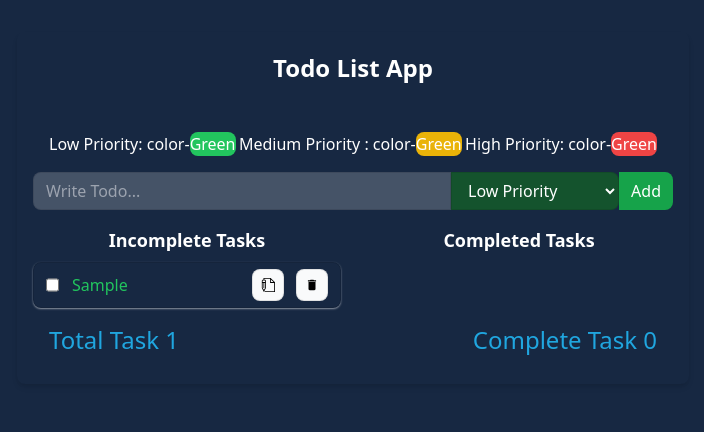
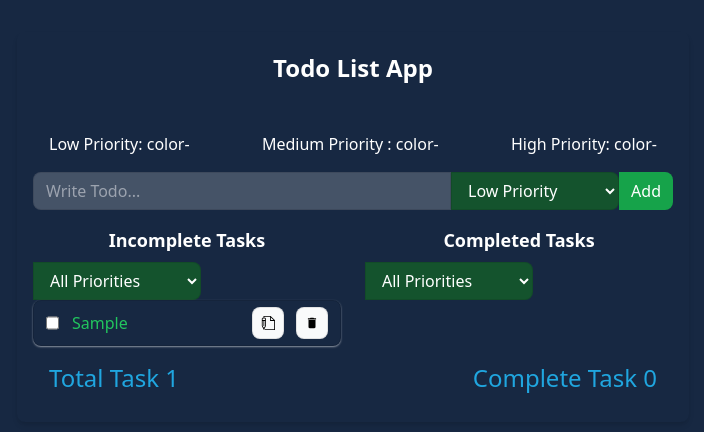
Before and after one commit to BorhanBappy/QtecTodoAPP, a React (Vite) app: page / in a window 1280 px wide. Both pictures are taken after typing "Sample" into the empty fields and a click on the button "Add". Shown: the top 432 px of the page, without its empty margins (287-991 px from the left). Built offline with nearby package versions, Linux system fonts and the light colour scheme.

Commit message:
filtering

```diff
--- a/src/App.jsx
+++ b/src/App.jsx
@@ -1,6 +1,7 @@
-import { useState,useEffect } from "react";
+import { useState, useEffect } from "react";
 import { TodoProvider } from "./contexts";
 import { TodoForm, TodoItem } from "./components";
+import Priority from "./components/Priority";
 
 function App() {
   const [todos, setTodos] = useState([]);
@@ -28,30 +29,23 @@ function App() {
       )
     );
   };
-//Local Storage
+
+  //Local Storage
   useEffect(() => {
-    const todos = JSON.parse(localStorage.getItem("todos"))
+    const todos = JSON.parse(localStorage.getItem("todos"));
 
     if (todos && todos.length > 0) {
-      setTodos(todos)
+      setTodos(todos);
     }
-  }, [])
+  }, []);
 
   useEffect(() => {
-    localStorage.setItem("todos", JSON.stringify(todos))
-  }, [todos])
+    localStorage.setItem("todos", JSON.stringify(todos));
+  }, [todos]);
 
   // Filter completed and incomplete todos
   const incompleteTodos = todos.filter((todo) => !todo.completed);
   const completedTodos = todos.filter((todo) => todo.completed);
-
-  // low: "text-green-500",
-  // medium: "text-yellow-500",
-  // high: "text-red-500",
-
-  const lcolor = <button className=" bg-green-500 rounded-lg">Green</button>;
-  const mcolor = <button className=" bg-yellow-500 rounded-lg">Green</button>;
-  const hcolor = <button className=" bg-red-500 rounded-lg">Green</button>;
 
   return (
     <TodoProvider
@@ -63,43 +57,29 @@ function App() {
             Todo List App
           </h1>
           <div className="flex flex-col sm:flex-row  justify-between p-4">
-            <h1>Low Priority: color-{lcolor}</h1>
-            <h1>Medium Priority : color-{mcolor}</h1>
-            <h1>High Priority: color-{hcolor}</h1>
+            <h1>Low Priority: color-</h1>
+            <h1>Medium Priority : color-</h1>
+            <h1>High Priority: color-</h1>
           </div>
           <div className="mb-4">
             {/* Todo form goes here */}
             <TodoForm />
           </div>
-          <div className="flex flex-col gap-6 justify-center md:flex-row ">
+          <div className="flex flex-col gap-6 justify-center items-center md:items-start md:flex-row ">
             <div className=" w-1/2">
               <h2 className="text-lg font-bold mb-2 text-center">
                 Incomplete Tasks
               </h2>
-              <div className="flex flex-wrap gap-y-3">
-                {/* Loop and Add TodoItem here for incomplete tasks */}
-                {incompleteTodos.map((todo) => (
-                  <div key={todo.id} className="w-full">
-                    <TodoItem todo={todo} />
-                  </div>
-                ))}
-              </div>
+              <Priority Todo={incompleteTodos} />
             </div>
             <div className="w-1/2">
               <h2 className="text-lg font-bold mb-2 text-center">
                 Completed Tasks
               </h2>
-              <div className="flex flex-wrap gap-y-3">
-                {/* Loop and Add TodoItem here for completed tasks */}
-                {completedTodos.map((todo) => (
-                  <div key={todo.id} className="w-full">
-                    <TodoItem todo={todo} />
-                  </div>
-                ))}
-              </div>
+              <Priority Todo={completedTodos} />
             </div>
           </div>
-          <div className=" flex justify-between p-4 text-2xl text-[#20A6DF]">
+          <div className="flex flex-col justify-between items-center md:flex-row  p-4 text-2xl text-[#20A6DF]">
             <h1>Total Task {todos.length}</h1>
             <h1>Complete Task {completedTodos.length}</h1>
           </div>
--- /dev/null
+++ b/src/components/Priority.jsx
@@ -0,0 +1,43 @@
+import { useState } from "react";
+import TodoItem from "./TodoItem";
+
+// eslint-disable-next-line react/prop-types
+export default function Priority({ Todo }) {
+  const [filterPriority, setFilterPriority] = useState("all"); // State to track the selected priority filter
+  // Filter todos based on selected priority
+  console.log(Todo);
+  // eslint-disable-next-line react/prop-types
+  const filteredTodos = Todo.filter((todo) => {
+    if (filterPriority === "all") return true; // Show all todos if no filter is selected
+    return todo.priority === filterPriority;
+  });
+
+  // Function to handle priority filter change
+  const handlePriorityFilterChange = (e) => {
+    setFilterPriority(e.target.value);
+  };
+  console.log(filteredTodos);
+  return (
+    <div>
+      <select
+        className="border border-black/10 rounded-r-lg px-3 outline-none bg-green-900 py-1.5"
+        onChange={handlePriorityFilterChange}
+        value={filterPriority}
+      >
+        <option value="all">All Priorities</option>
+        <option value="low">Low Priority</option>
+        <option value="medium">Medium Priority</option>
+        <option value="high">High Priority</option>
+      </select>
+
+      <div className="flex flex-wrap gap-y-3">
+        {/* Loop and Add TodoItem here for incomplete tasks */}
+        {filteredTodos.map((todo) => (
+          <div key={todo.id} className="w-full">
+            <TodoItem todo={todo} />
+          </div>
+        ))}
+      </div>
+    </div>
+  );
+}
```
